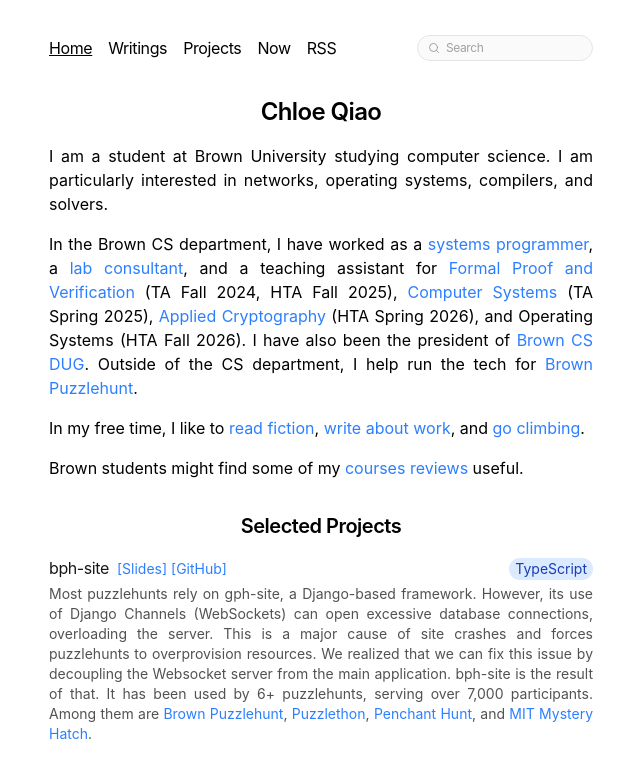
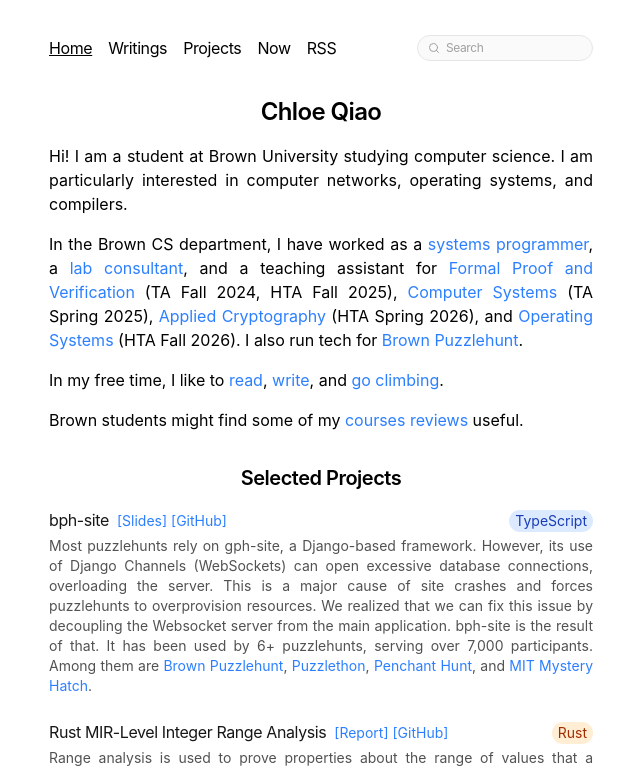
Before and after one commit to qiaochloe/blog, a Next.js app: page / in a window 1280 px wide. Shown: the top 768 px of the page, without its empty margins (319-959 px from the left). Built offline with nearby package versions, Linux system fonts and the light colour scheme.

Commit message:
Minor update to front page

```diff
--- a/app/page.tsx
+++ b/app/page.tsx
@@ -1,7 +1,7 @@
 import Link from "next/link";
 import { getPosts } from "app/posts";
 import { formatDate } from "app/utils";
-import { tagColor, projects, Tag } from "./projects/data";
+import { projects } from "./projects/data";
 import ProjectList from "./projects/ProjectList";
 
 export default function Page() {
@@ -25,13 +25,13 @@ export default function Page() {
       <h1 className="mb-4 text-2xl font-semibold tracking-tight text-center">Chloe Qiao</h1>
       <div className="content mb-8 flex flex-col gap-y-4 text-justify">
         <p>
-          I am a student at Brown University studying computer science. I am particularly interested in networks, operating systems, compilers, and solvers.
+          Hi! I am a student at Brown University studying computer science. I am particularly interested in computer networks, operating systems, and compilers.
         </p>
         <p>
-          In the Brown CS department, I have worked as a <a href="https://cs.brown.edu/people/staff/spoc/">systems programmer</a>, a <a href="https://cs.brown.edu/degrees/undergrad/jobs/consult/">lab consultant</a>, and a teaching assistant for <a href="https://browncs1715.github.io/">Formal Proof and Verification</a> (TA Fall 2024, HTA Fall 2025), <a href="https://csci0300.github.io/">Computer Systems</a> (TA Spring 2025), <a href="https://cs.brown.edu/courses/csci1515/">Applied Cryptography</a> (HTA Spring 2026), and Operating Systems (HTA Fall 2026). I have also been the president of <a href="https://browncsdug.com/">Brown CS DUG</a>. Outside of the CS department, I help run the tech for <a href="https://brownpuzzlehunt.com/">Brown Puzzlehunt</a>.
+          In the Brown CS department, I have worked as a <a href="https://cs.brown.edu/people/staff/spoc/">systems programmer</a>, a <a href="https://cs.brown.edu/degrees/undergrad/jobs/consult/">lab consultant</a>, and a teaching assistant for <a href="https://browncs1715.github.io/">Formal Proof and Verification</a> (TA Fall 2024, HTA Fall 2025), <a href="https://csci0300.github.io/">Computer Systems</a> (TA Spring 2025), <a href="https://cs.brown.edu/courses/csci1515/">Applied Cryptography</a> (HTA Spring 2026), and <a href="https://csci1670.github.io/">Operating Systems</a> (HTA Fall 2026). I also run tech for <a href="https://brownpuzzlehunt.com/">Brown Puzzlehunt</a>.
         </p>
         <p>
-          In my free time, I like to <Link href="/fiction">read fiction</Link>, <Link href="/writings">write about work</Link>, and <Link href="/climbing">go climbing</Link>.
+          In my free time, I like to <Link href="/fiction">read</Link>, <Link href="/writings">write</Link>, and <Link href="/climbing">go climbing</Link>.
         </p>
         <p>
           Brown students might find some of my <Link href="/courses">courses reviews</Link> useful.
```
